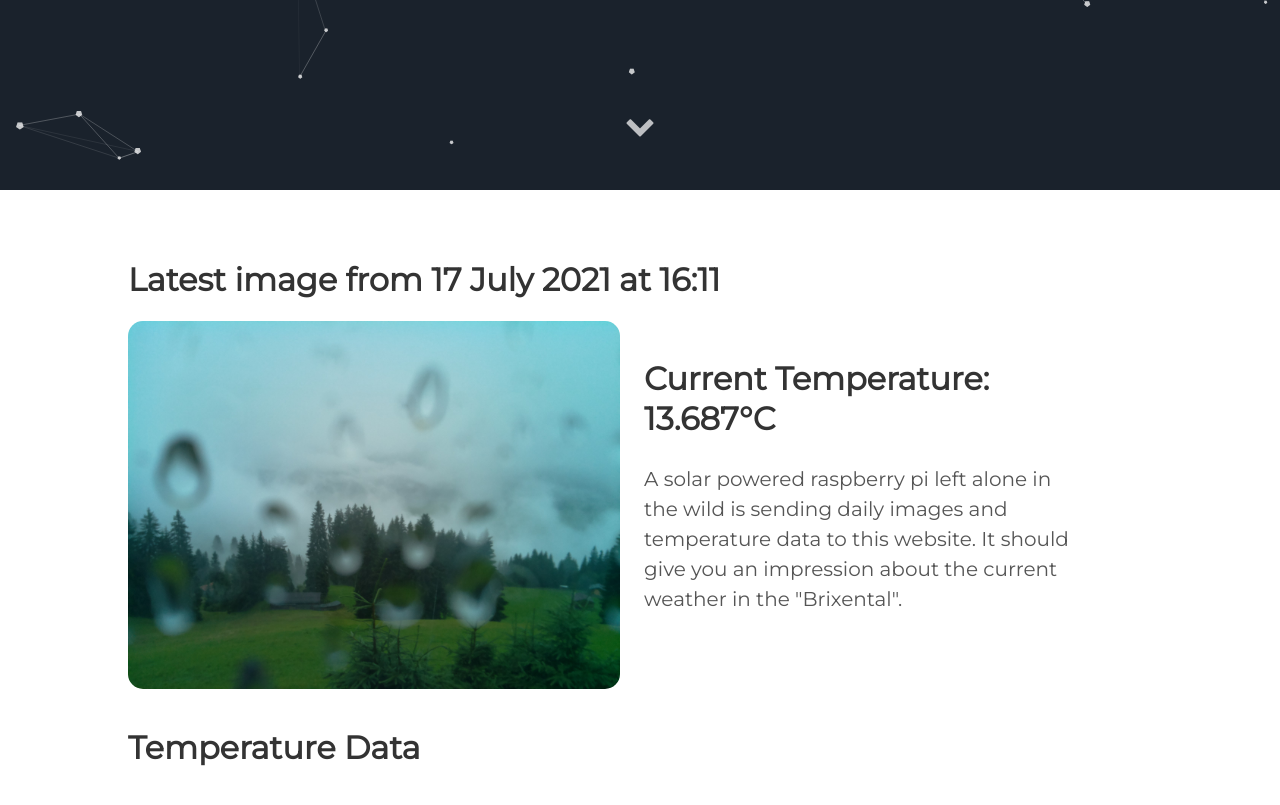
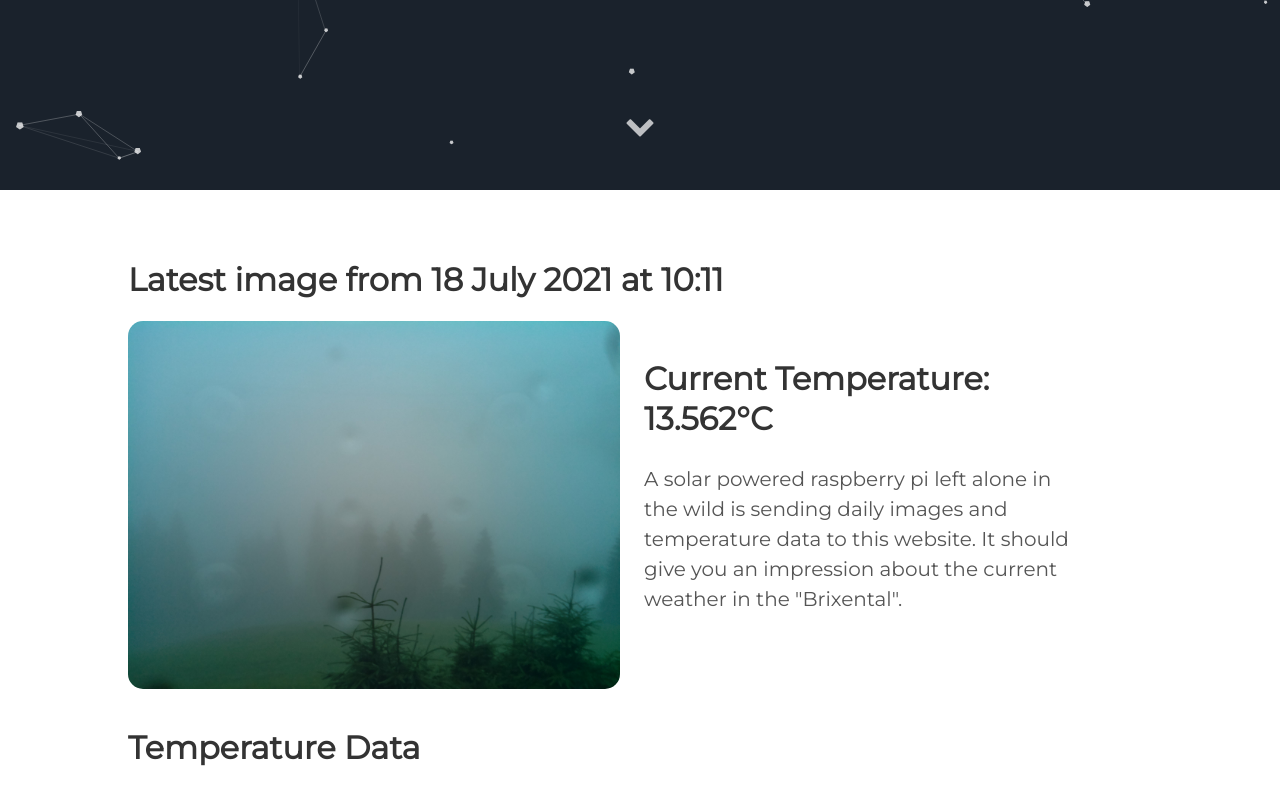
Before and after one commit to vektorious/vektorious.github.io, a Jekyll site: the page built from resources/huette.md, in a window 1280 px wide and 900 px high, scrolled down 710 px. Shown: the top 805 px of the window. Built offline with Jekyll 4.4.1, drawn with Linux system fonts in a browser that asks for light colours.

Commit message:
I'm a bot beep boop

```diff
--- a/resources/huette.md
+++ b/resources/huette.md
@@ -6,13 +6,13 @@ image: '/assets/img/'
 description: 'Live image from the Austrian alps'
 twitter_text: ' '
 ---
-## Latest image from 17 July 2021 at 16:11
+## Latest image from 18 July 2021 at 10:11
 <div class="huette">
   <div class="huette-image">
     <img src="{{ "/assets/img/huette.jpg" | prepend: site.baseurl }}">
   </div>
   <div class="huette-text">
-        <h2>Current Temperature: 13.687°C</h2>
+        <h2>Current Temperature: 13.562°C</h2>
         <p>A solar powered raspberry pi left alone in the wild is sending daily images and temperature data to this website. It should give you an impression about the current weather in the "Brixental".</p>
 
   </div>
```
Also changed, not shown: rpi-script/2021-07-18_101026.txt (renamed from rpi-script/2021-07-17_161027.txt, +5 -5 lines), rpi-script/huette.md (+2 -2 lines), assets/img/huette.jpg, assets/img/temp_plot.png, rpi-script/temp_plot.png, 1 other file.
